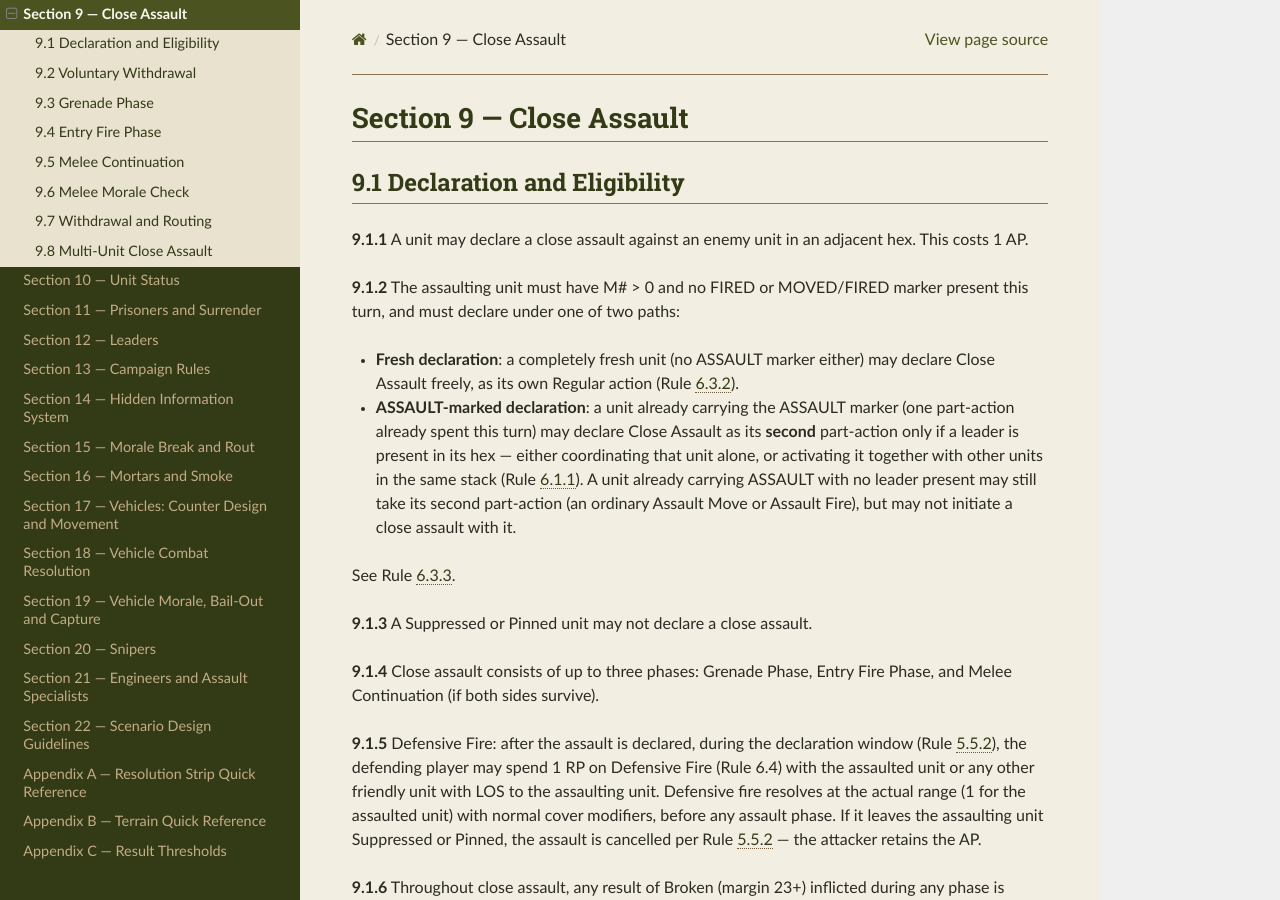
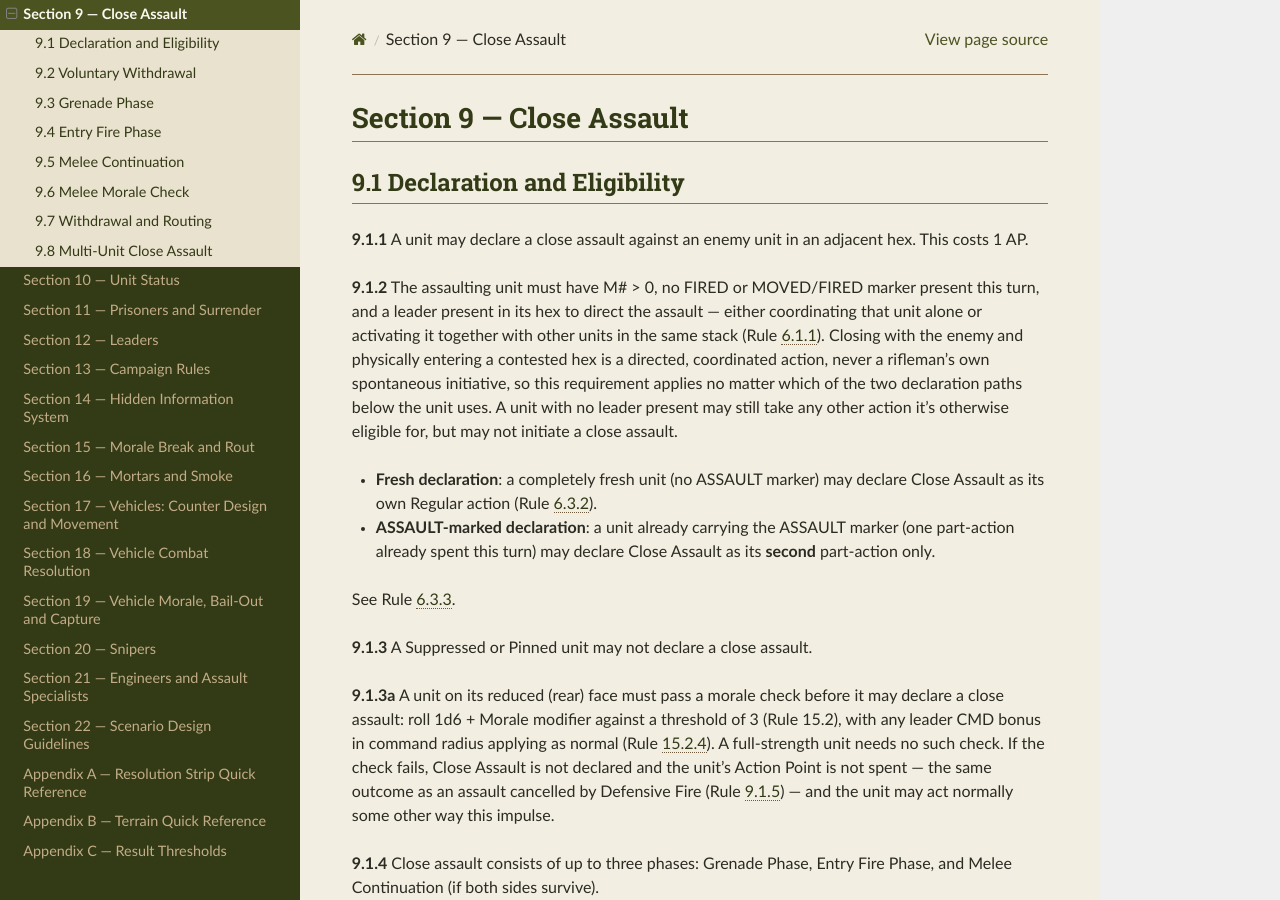
Before and after one commit to spugnoid/wdr-wargame, a Sphinx documentation site: the page built from docs/source/section_9__close_assault.rst, in a window 1280 px wide and 900 px high. Built offline with Sphinx 7.4.7 and the Read the Docs theme 3.1.0, drawn with Linux system fonts in a browser that asks for light colours.

Commit message:
Close assault: require a leader in all cases, and a nerve check when reduced
Rule 9.1.2 previously required leader coordination only for an
ASSAULT-marked unit's second part-action; a completely fresh unit
could declare Close Assault with no leader present at all. Closing to
grenade range and into a contested hex is a directed action in either
case, not something riflemen do on their own initiative just because
they haven't acted yet this turn -- the leader-in-hex requirement now
applies uniformly. Documented as E.105, amending E.95's recorded
fresh-unit exception.

New Rule 9.1.3a: a unit on its reduced face must pass a morale check
(1d6 + Morale modifier vs threshold 3, reusing the existing Suppressed
recovery threshold) before declaring Close Assault -- a unit that's
already taken a step loss hesitates to close with the enemy where a
fresh unit doesn't. A failed check cancels the declaration without
spending the AP, mirroring the existing Defensive Fire cancellation in
9.1.5.

Co-Authored-By: Claude Sonnet 5 <noreply@anthropic.com>
Claude-Session: https://claude.ai/code/session_01JR94vPWBLRUe9FEb7xdDWs

```diff
--- a/docs/source/section_9__close_assault.rst
+++ b/docs/source/section_9__close_assault.rst
@@ -13,16 +13,16 @@ Section 9 — Close Assault
 
    **Example:** Squad Alpha is adjacent to Squad Bravo's hex and has AP remaining this impulse. Declaring Close Assault costs Alpha 1 AP, the same as any other Regular action (Rule 6.3.2) — there is no separate "melee surcharge."
 
-**9.1.2**  The assaulting unit must have M# > 0 and no FIRED or MOVED/FIRED marker present this turn, and must declare under one of two paths:
+**9.1.2**  The assaulting unit must have M# > 0, no FIRED or MOVED/FIRED marker present this turn, and a leader present in its hex to direct the assault — either coordinating that unit alone or activating it together with other units in the same stack (Rule 6.1.1). Closing with the enemy and physically entering a contested hex is a directed, coordinated action, never a rifleman's own spontaneous initiative, so this requirement applies no matter which of the two declaration paths below the unit uses. A unit with no leader present may still take any other action it's otherwise eligible for, but may not initiate a close assault.
 
 .. container:: rule-guide
 
-   **Why:** Distinguishes a genuinely fresh unit's freedom to charge into melee from an ASSAULT-marked unit's need for leader coordination — this stops a unit that already spent part of its turn on something else from spontaneously escalating to close assault on its own initiative (see design note E.95).
+   **Why:** Requires leader coordination for every close assault, fresh or ASSAULT-marked alike (see design note E.105, amending E.95's fresh-unit exception) — even a unit that hasn't done anything else yet this turn doesn't charge on its own initiative the instant it's adjacent to the enemy. The two-path split below is only about **which part-action** the assault costs, not about whether a leader is required at all.
 
-   **Example:** Rifle Squad Alpha took an Assault Move this turn and now carries the ASSAULT marker. It's adjacent to an enemy-occupied hex, and a leader is in Alpha's hex. Alpha may spend its second part-action to declare Close Assault against that hex. If no leader were present, Alpha's second part-action could only be an ordinary Assault Move or Assault Fire — it could not initiate the assault this turn.
+   **Example:** Rifle Squad Alpha is completely fresh (no ASSAULT marker) and adjacent to Bravo's hex, with Sergeant Krebs (CMD 1) present in its hex. Alpha may declare Close Assault as its own Regular action. Had Krebs not been there, Alpha could still fire or move this turn like any other unit, but could not initiate the assault — no matter how fresh it was.
 
-- **Fresh declaration**: a completely fresh unit (no ASSAULT marker either) may declare Close Assault freely, as its own Regular action (Rule 6.3.2).
-- **ASSAULT-marked declaration**: a unit already carrying the ASSAULT marker (one part-action already spent this turn) may declare Close Assault as its **second** part-action only if a leader is present in its hex — either coordinating that unit alone, or activating it together with other units in the same stack (Rule 6.1.1). A unit already carrying ASSAULT with no leader present may still take its second part-action (an ordinary Assault Move or Assault Fire), but may not initiate a close assault with it.
+- **Fresh declaration**: a completely fresh unit (no ASSAULT marker) may declare Close Assault as its own Regular action (Rule 6.3.2).
+- **ASSAULT-marked declaration**: a unit already carrying the ASSAULT marker (one part-action already spent this turn) may declare Close Assault as its **second** part-action only.
 
 See Rule 6.3.3.
 
@@ -33,6 +33,14 @@ See Rule 6.3.3.
    **Why:** A Suppressed or Pinned unit is already struggling to function under fire; letting it launch a coordinated charge would contradict what those statuses represent — men keeping their heads down, not advancing.
 
    **Example:** Squad Alpha is currently Suppressed from a previous turn's fire. Even though it is otherwise eligible (fresh, adjacent to an enemy hex), Alpha cannot declare Close Assault until it recovers from Suppressed (Rule 5.2).
+
+**9.1.3a**  A unit on its reduced (rear) face must pass a morale check before it may declare a close assault: roll 1d6 + Morale modifier against a threshold of 3 (Rule 15.2), with any leader CMD bonus in command radius applying as normal (Rule 15.2.4). A full-strength unit needs no such check. If the check fails, Close Assault is not declared and the unit's Action Point is not spent — the same outcome as an assault cancelled by Defensive Fire (Rule 9.1.5) — and the unit may act normally some other way this impulse.
+
+.. container:: rule-guide
+
+   **Why:** A full-strength squad going forward together still has the numbers and mutual confidence to close the last few metres; a unit that has already taken a step loss is asking fewer, more exposed men to do something far more dangerous than firing from cover — the same psychological gap Section 15 already models for every other stress trigger in the game, just applied at the moment of decision rather than after a result lands. Threshold 3 deliberately reuses the existing Suppressed recovery threshold (Rule 5.2) rather than introducing a new number to memorize — a Regular unit's odds here (67%) are already familiar from recovery rolls.
+
+   **Example:** Alpha, on its reduced face after an earlier step loss, is adjacent to Bravo's hex with AP remaining. Before declaring Close Assault it rolls 1d6 + Morale modifier against threshold 3. A Regular unit's Morale modifier of +0 needs a 3 or better — a roll of 2 fails, and Alpha may not declare the assault this impulse, though its Action Point is untouched and it may act some other way instead. A fresh, full-strength unit in the same position could declare immediately with no check at all.
 
 **9.1.4**  Close assault consists of up to three phases: Grenade Phase, Entry Fire Phase, and Melee Continuation (if both sides survive).
 
```
Also changed, not shown: docs/source/appendix_e__design_notes.rst (+7 -0 lines).
